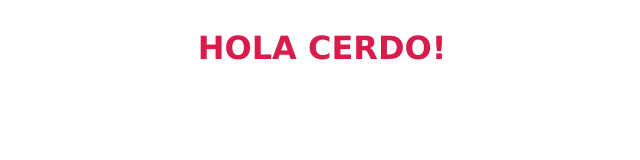
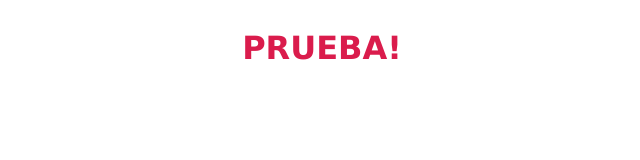
Before and after one commit to SoyCharlyX/Charly-Abigail, a plain HTML site: page index.html in a window 1280 px wide. Shown: the whole page, without its empty margins (318-958 px from the left). Drawn offline with Linux system fonts and the light colour scheme.

Commit message:
Update index.html

```diff
--- a/index.html
+++ b/index.html
@@ -8,7 +8,7 @@
 </head>
 <body>
     <div class="container">
-        <h1 class="Titulo"> HOLA CERDO! </h1>
+        <h1 class="Titulo"> PRUEBA! </h1>
     </div>
     <div class="container">
     </div>
```
